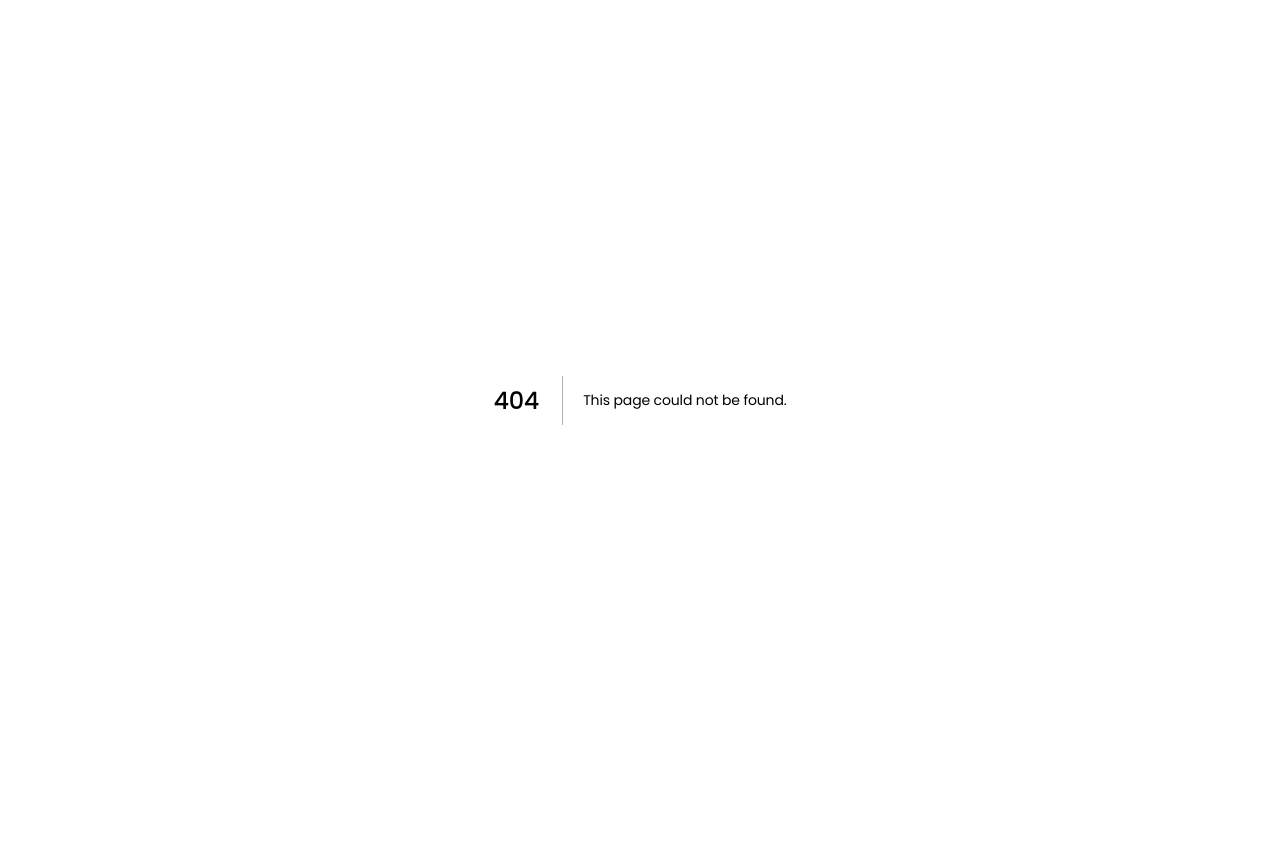
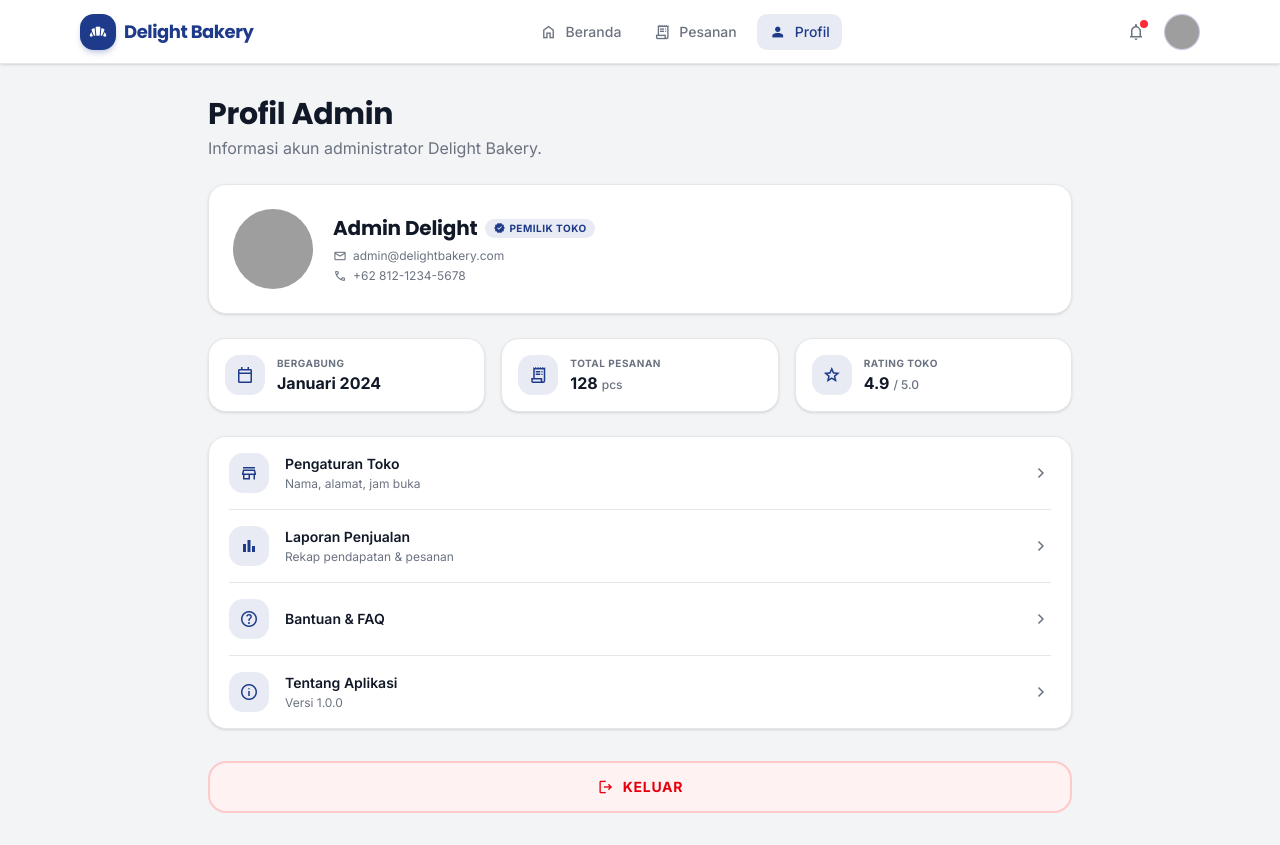
Before and after one commit to w4nnnn/uas-desain-pengalaman-pengguna, a Next.js app in the folder prototype_delight_bakery/: page /admin/profile in a window 1280 px wide. Before the commit this address had no page. Before the commit the page ends 800 px from the top, so only its background shows below. Built offline with nearby package versions, Linux system fonts and the light colour scheme; grey boxes are pictures that could not be loaded.

Commit message:
feat(admin): add profile page with user stats, menu list and logout
Ultraworked with [Sisyphus](https://github.com/code-yeongyu/oh-my-openagent)

Co-authored-by: Sisyphus <clio-agent@sisyphuslabs.ai>

```diff
--- /dev/null
+++ b/prototype_delight_bakery/app/admin/profile/page.tsx
@@ -0,0 +1,206 @@
+"use client";
+
+import { useRouter } from "next/navigation";
+import { AdminShell } from "@/components/admin-shell";
+import { Icon } from "@/components/icon";
+import { cn } from "@/lib/utils";
+
+// Admin user — hardcoded for prototype (single admin in mock system)
+const ADMIN = {
+  name: "Admin Delight",
+  role: "Pemilik Toko",
+  phone: "+62 812-1234-5678",
+  email: "admin@delightbakery.com",
+  joined: "Januari 2024",
+  avatar:
+    "https://images.unsplash.com/photo-1507003211169-0a1dd7228f2d?w=120&q=80&auto=format&fit=crop&crop=faces",
+};
+
+export default function AdminProfilePage() {
+  const router = useRouter();
+
+  const handleLogout = () => {
+    router.push("/login");
+  };
+
+  return (
+    <AdminShell>
+      <div className="py-8 px-4 max-w-4xl mx-auto flex flex-col gap-6">
+        {/* Page Header */}
+        <section>
+          <h1 className="text-2xl md:text-3xl font-bold text-foreground font-heading">
+            Profil Admin
+          </h1>
+          <p className="text-sm md:text-base text-muted-foreground mt-1">
+            Informasi akun administrator Delight Bakery.
+          </p>
+        </section>
+
+        {/* Profile Card */}
+        <section className="bg-card rounded-2xl shadow-sm border border-border p-5 md:p-6 flex items-center gap-4 md:gap-5">
+          <div className="w-16 h-16 md:w-20 md:h-20 rounded-full bg-primary/10 flex items-center justify-center text-primary shrink-0 overflow-hidden">
+            <img
+              alt={ADMIN.name}
+              src={ADMIN.avatar}
+              className="w-full h-full object-cover"
+            />
+          </div>
+          <div className="flex-1 min-w-0">
+            <div className="flex items-center gap-2 flex-wrap">
+              <h2 className="text-lg md:text-xl font-bold text-foreground font-heading truncate">
+                {ADMIN.name}
+              </h2>
+              <span className="inline-flex items-center gap-1 text-[10px] font-bold uppercase tracking-wider bg-primary/10 text-primary px-2 py-0.5 rounded-full">
+                <Icon name="verified" size={12} filled={1} />
+                {ADMIN.role}
+              </span>
+            </div>
+            <div className="flex items-center gap-1.5 mt-1.5 text-muted-foreground">
+              <Icon name="mail" size={14} />
+              <p className="text-xs truncate">{ADMIN.email}</p>
+            </div>
+            <div className="flex items-center gap-1.5 mt-1 text-muted-foreground">
+              <Icon name="phone" size={14} />
+              <p className="text-xs truncate">{ADMIN.phone}</p>
+            </div>
+          </div>
+        </section>
+
+        {/* Account Stats */}
+        <section className="grid grid-cols-2 md:grid-cols-3 gap-3 md:gap-4">
+          <StatTile label="Bergabung" value={ADMIN.joined} icon="calendar_today" />
+          <StatTile
+            label="Total Pesanan"
+            value="128"
+            icon="receipt_long"
+            suffix="pcs"
+          />
+          <StatTile
+            label="Rating Toko"
+            value="4.9"
+            icon="star"
+            suffix="/ 5.0"
+            className="col-span-2 md:col-span-1"
+          />
+        </section>
+
+        {/* Menu List */}
+        <section className="bg-card rounded-2xl shadow-sm border border-border overflow-hidden">
+          <MenuRow
+            icon="store"
+            label="Pengaturan Toko"
+            subtitle="Nama, alamat, jam buka"
+          />
+          <Divider />
+          <MenuRow
+            icon="bar_chart"
+            label="Laporan Penjualan"
+            subtitle="Rekap pendapatan & pesanan"
+          />
+          <Divider />
+          <MenuRow icon="help" label="Bantuan & FAQ" />
+          <Divider />
+          <MenuRow
+            icon="info"
+            label="Tentang Aplikasi"
+            subtitle="Versi 1.0.0"
+          />
+        </section>
+
+        {/* Logout */}
+        <div className="pt-2">
+          <button
+            type="button"
+            onClick={handleLogout}
+            className={cn(
+              "w-full flex items-center justify-center gap-2 py-3.5 rounded-2xl",
+              "border-2 border-red-200 bg-red-50 text-red-600",
+              "font-bold text-sm tracking-wider uppercase",
+              "hover:bg-red-100 active:scale-[0.98] transition-all"
+            )}
+          >
+            <Icon name="logout" size={18} />
+            <span>Keluar</span>
+          </button>
+        </div>
+      </div>
+    </AdminShell>
+  );
+}
+
+function Divider() {
+  return <div className="h-px bg-border mx-5" />;
+}
+
+function MenuRow({
+  icon,
+  label,
+  subtitle,
+}: {
+  icon: string;
+  label: string;
+  subtitle?: string;
+}) {
+  return (
+    <button
+      type="button"
+      className={cn(
+        "w-full flex items-center gap-4 px-5 py-4 text-left",
+        "hover:bg-muted active:bg-muted/70 transition-colors"
+      )}
+    >
+      <div className="w-10 h-10 rounded-xl bg-primary/10 flex items-center justify-center text-primary shrink-0">
+        <Icon name={icon} size={20} />
+      </div>
+      <div className="flex-1 min-w-0">
+        <p className="text-sm font-semibold text-foreground">{label}</p>
+        {subtitle && (
+          <p className="text-xs text-muted-foreground truncate mt-0.5">
+            {subtitle}
+          </p>
+        )}
+      </div>
+      <Icon name="chevron_right" size={20} className="text-muted-foreground shrink-0" />
+    </button>
+  );
+}
+
+function StatTile({
+  label,
+  value,
+  icon,
+  suffix,
+  className,
+}: {
+  label: string;
+  value: string;
+  icon: string;
+  suffix?: string;
+  className?: string;
+}) {
+  return (
+    <div
+      className={cn(
+        "bg-card rounded-2xl shadow-sm border border-border p-4 flex items-center gap-3",
+        className
+      )}
+    >
+      <div className="w-10 h-10 rounded-xl bg-primary/10 flex items-center justify-center text-primary shrink-0">
+        <Icon name={icon} size={20} />
+      </div>
+      <div className="flex-1 min-w-0">
+        <p className="text-[10px] font-bold uppercase tracking-wider text-muted-foreground">
+          {label}
+        </p>
+        <p className="text-base font-bold text-foreground truncate">
+          {value}
+          {suffix && (
+            <span className="text-xs font-medium text-muted-foreground ml-1">
+              {suffix}
+            </span>
+          )}
+        </p>
+      </div>
+    </div>
+  );
+}
```
